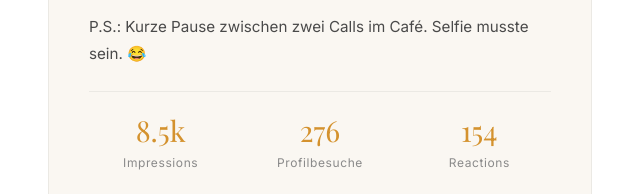
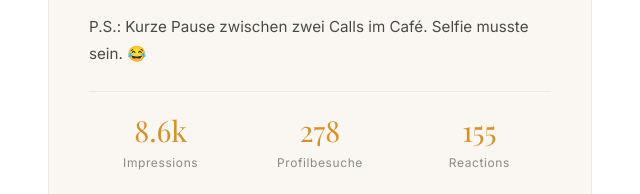
Before and after one commit to trieu-hi-bit/high-visibility-website, a plain HTML site: page index.html in a window 1280 px wide. Shown: the part 6672-6866 px from the top of the page, 0-640 px from the left. Drawn offline with nearby package versions, Linux system fonts and the light colour scheme; a script that the page names is missing; a web font is replaced by a local one.

Commit message:
Update LinkedIn post analytics to current numbers

```diff
--- a/index.html
+++ b/index.html
@@ -2459,15 +2459,15 @@
                     </div>
                     <div class="post-stats">
                         <div class="stat-item">
-                            <div class="number">8.5k</div>
+                            <div class="number">8.6k</div>
                             <div class="label">Impressions</div>
                         </div>
                         <div class="stat-item">
-                            <div class="number">276</div>
+                            <div class="number">278</div>
                             <div class="label">Profilbesuche</div>
                         </div>
                         <div class="stat-item">
-                            <div class="number">154</div>
+                            <div class="number">155</div>
                             <div class="label">Reactions</div>
                         </div>
                     </div>
```
